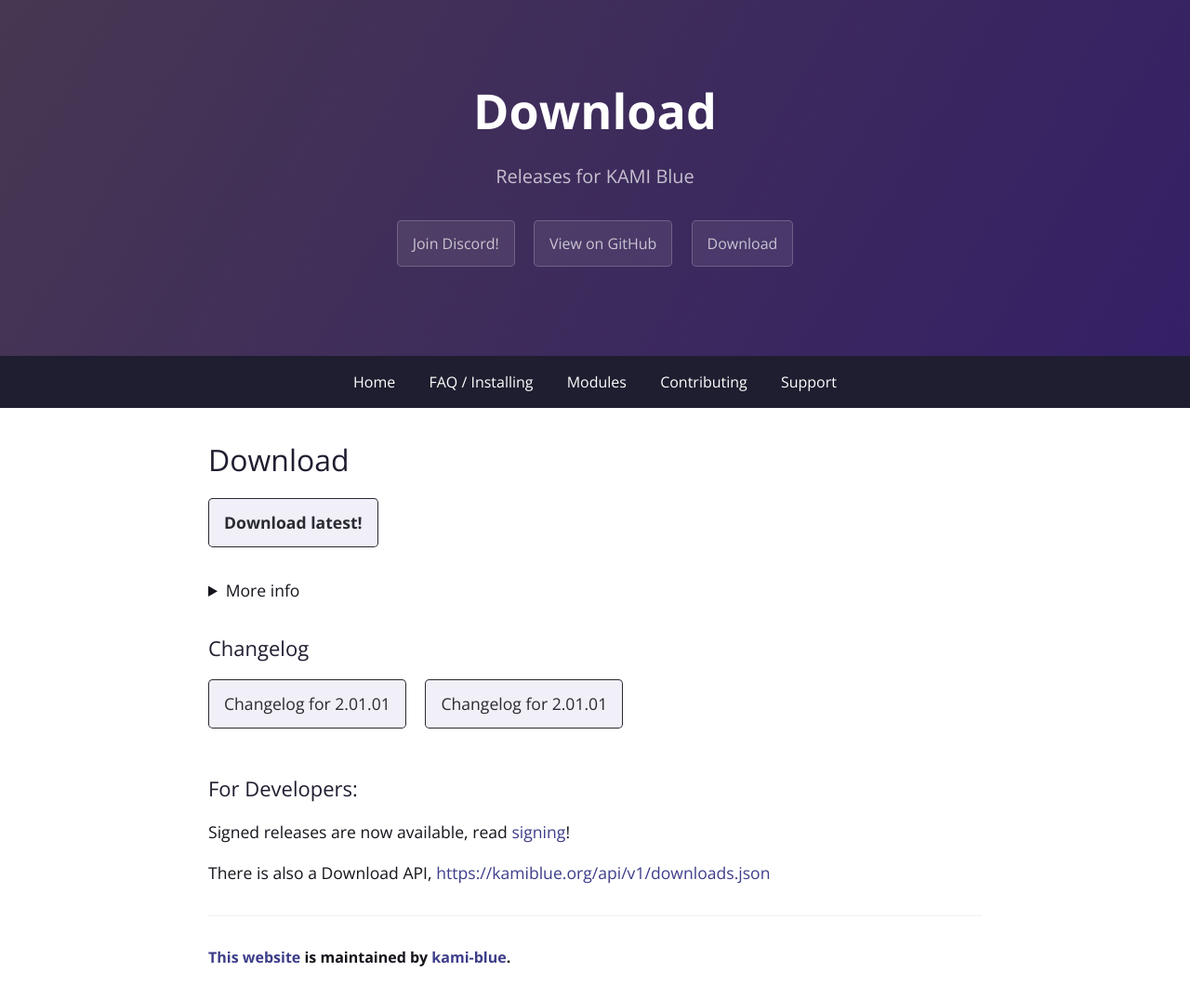
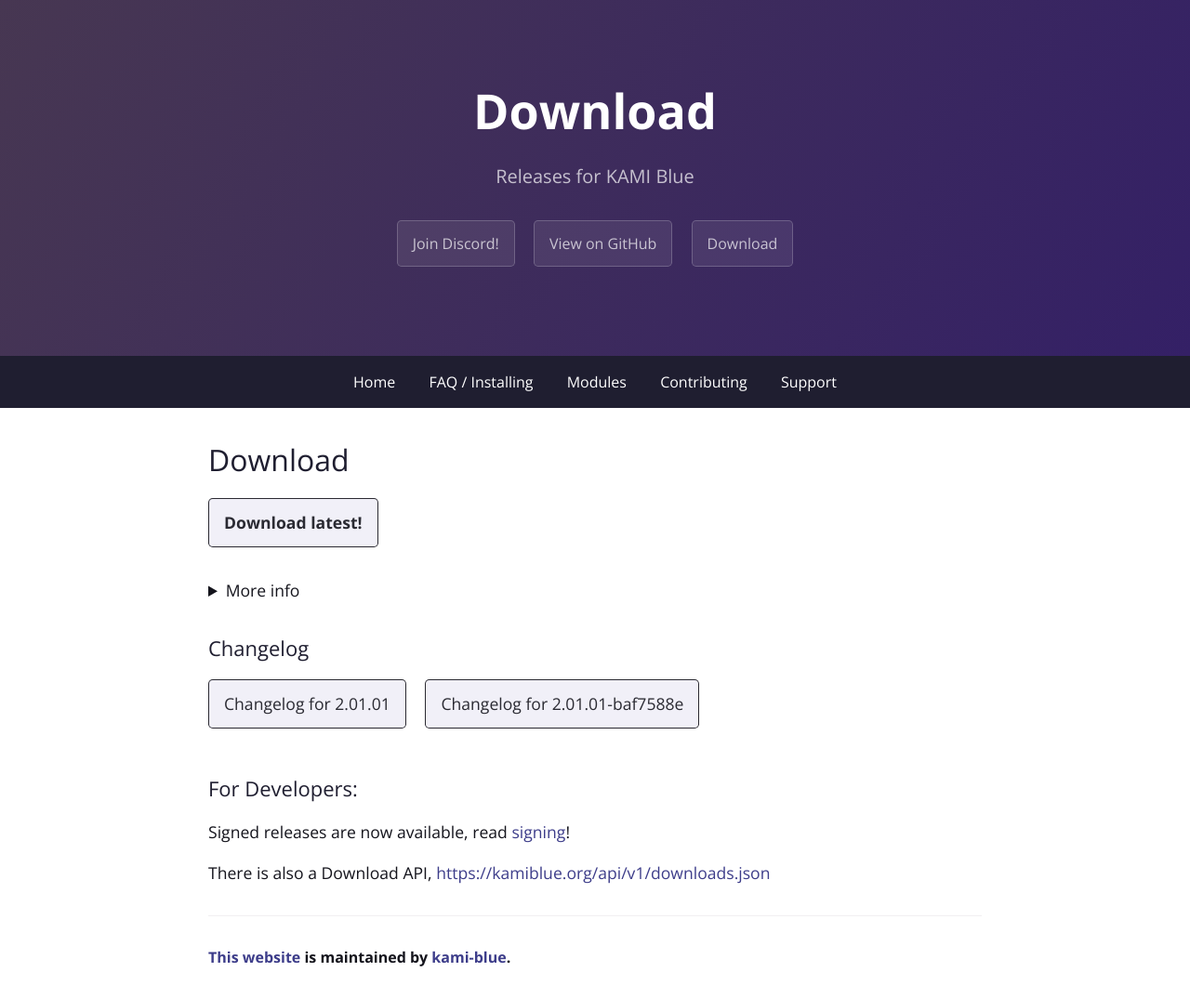
Before and after one commit to kami-blue/website, a Jekyll site: the page built from download.md, in a window 1280 px wide. Shown: the whole page at 93% size. Built offline with Jekyll 4.4.1, drawn with Linux system fonts in a browser that asks for light colours.

Commit message:
[bump] Release 2.01.01-baf7588e

```diff
--- a/_config.yml
+++ b/_config.yml
@@ -7,12 +7,12 @@ github:
   website_url: https://github.com/kami-blue/website
   jar_url: https://github.com/kami-blue/client/releases/download/2.01.01/kamiblue-2.01.01.jar
   jar_sig_url: https://github.com/kami-blue/client/releases/download/2.01.01/kamiblue-2.01.01.jar.sig
-  beta_jar_url: https://github.com/kami-blue/nightly-releases/releases/download/2.01.01/kamiblue-2.01.01.jar
+  beta_jar_url: https://github.com/kami-blue/nightly-releases/releases/download/2.01.01-baf7588e/kamiblue-2.01.01-baf7588e.jar
 cur_ver: 2.01.01
-beta_ver: 2.01.01
+beta_ver: 2.01.01-baf7588e
 discord_url: https://kamiblue.org/discord
 downloads_api_ver: v1
-build_number: 846
+build_number: 847
 theme: jekyll-theme-cayman
 gems:
   - jekyll-seo-tag
```
